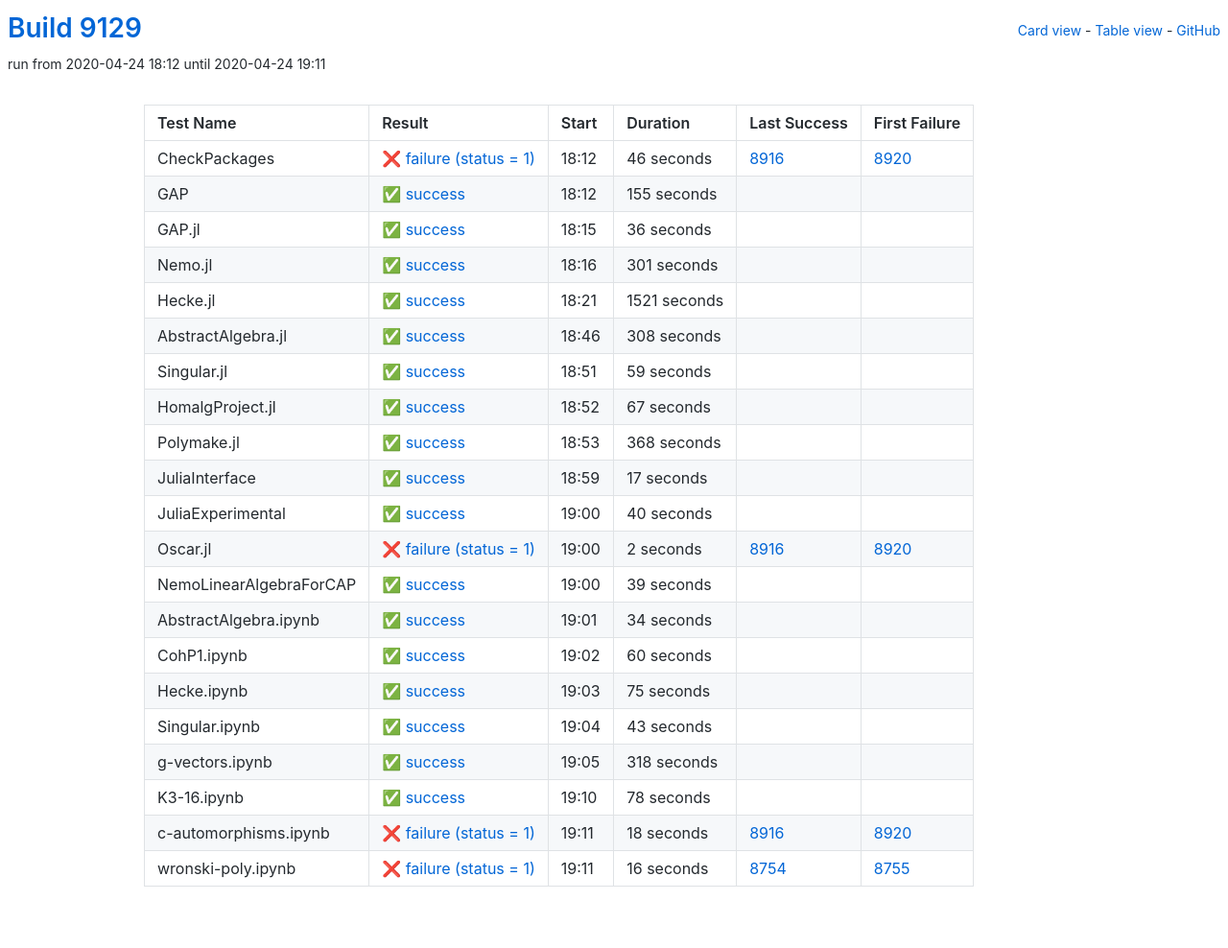
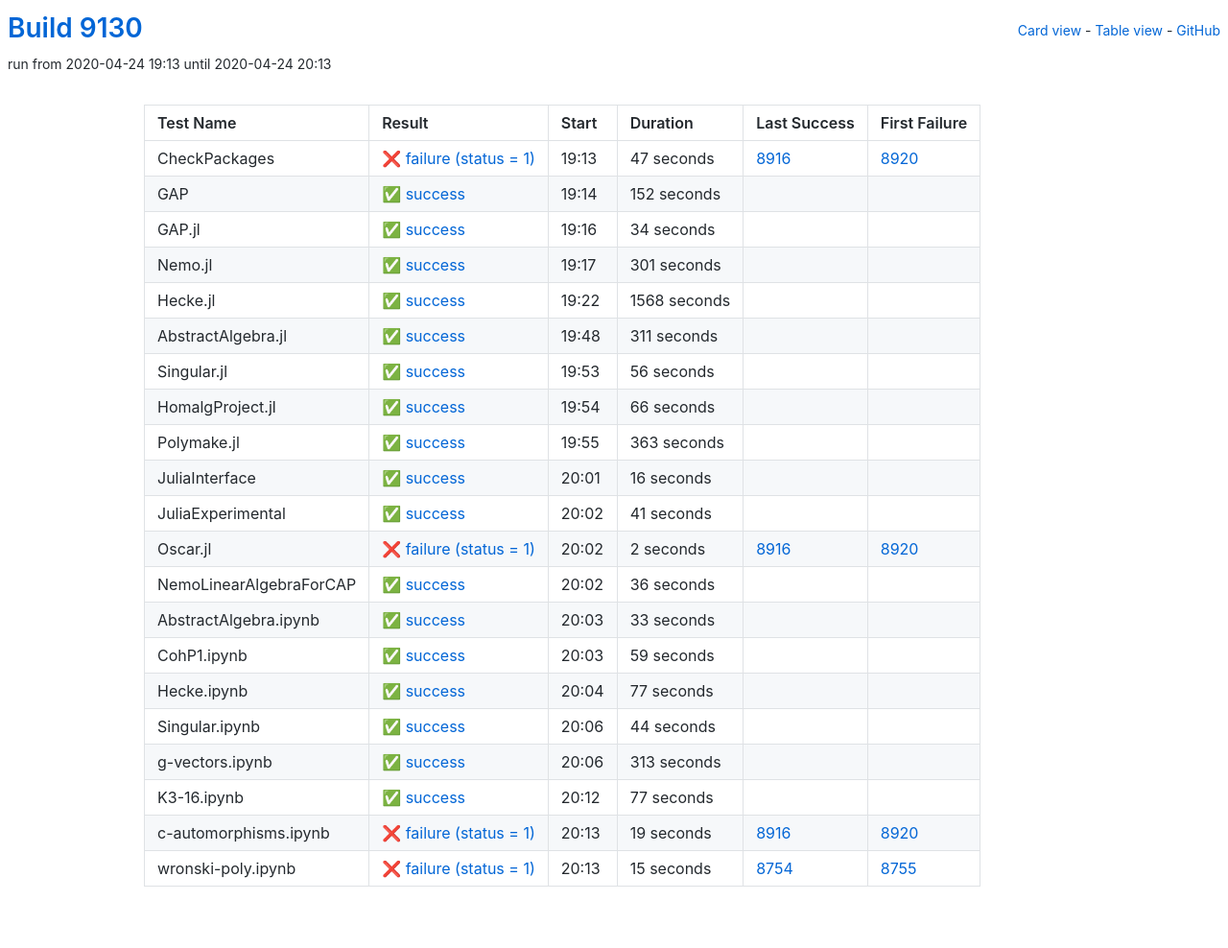
Before and after one commit to oscar-system/oscar-ci-status, a Jekyll site: the page built from table.html, in a window 1280 px wide. Shown: the whole page at 96% size. Built offline with Jekyll 4.4.1, drawn with Linux system fonts in a browser that asks for light colours.

Commit message:
Build 9130

```diff
--- a/_data/ci.yml
+++ b/_data/ci.yml
@@ -1,38 +1,38 @@
-build: 9129
-build_url: https://oscarci.mathematik.uni-kl.de/job/oscar/9129/
+build: 9130
+build_url: https://oscarci.mathematik.uni-kl.de/job/oscar/9130/
 job: oscar
 tests:
-- duration: 46
+- duration: 47
   exitcode: 1
   first_failure: 8920
   first_failure_url: https://oscarci.mathematik.uni-kl.de/job/oscar/8920/
   last_success: 8916
   last_success_url: https://oscarci.mathematik.uni-kl.de/job/oscar/8916/
-  log: https://oscarci.mathematik.uni-kl.de/job/oscar/9129/artifact/logs/build-9129/CheckPackages.log
+  log: https://oscarci.mathematik.uni-kl.de/job/oscar/9130/artifact/logs/build-9130/CheckPackages.log
   name: CheckPackages
-  start: 2020-04-24 18:12
+  start: 2020-04-24 19:13
   status: failure
   success: false
-- duration: 155
+- duration: 152
   exitcode: 0
   first_failure: false
   first_failure_url: null
   last_success: false
   last_success_url: null
-  log: https://oscarci.mathematik.uni-kl.de/job/oscar/9129/artifact/logs/build-9129/GAP.log
+  log: https://oscarci.mathematik.uni-kl.de/job/oscar/9130/artifact/logs/build-9130/GAP.log
   name: GAP
-  start: 2020-04-24 18:12
+  start: 2020-04-24 19:14
   status: success
   success: true
-- duration: 36
+- duration: 34
   exitcode: 0
   first_failure: false
   first_failure_url: null
   last_success: false
   last_success_url: null
-  log: https://oscarci.mathematik.uni-kl.de/job/oscar/9129/artifact/logs/build-9129/GAP.jl.log
+  log: https://oscarci.mathematik.uni-kl.de/job/oscar/9130/artifact/logs/build-9130/GAP.jl.log
   name: GAP.jl
-  start: 2020-04-24 18:15
+  start: 2020-04-24 19:16
   status: success
   success: true
 - duration: 301
@@ -41,31 +41,119 @@ tests:
   first_failure_url: null
   last_success: false
   last_success_url: null
-  log: https://oscarci.mathematik.uni-kl.de/job/oscar/9129/artifact/logs/build-9129/Nemo.jl.log
+  log: https://oscarci.mathematik.uni-kl.de/job/oscar/9130/artifact/logs/build-9130/Nemo.jl.log
   name: Nemo.jl
-  start: 2020-04-24 18:16
+  start: 2020-04-24 19:17
   status: success
   success: true
-- duration: 1521
+- duration: 1568
   exitcode: 0
   first_failure: false
   first_failure_url: null
   last_success: false
   last_success_url: null
-  log: https://oscarci.mathematik.uni-kl.de/job/oscar/9129/artifact/logs/build-9129/Hecke.jl.log
+  log: https://oscarci.mathematik.uni-kl.de/job/oscar/9130/artifact/logs/build-9130/Hecke.jl.log
   name: Hecke.jl
-  start: 2020-04-24 18:21
+  start: 2020-04-24 19:22
   status: success
   success: true
-- duration: 308
+- duration: 311
   exitcode: 0
   first_failure: false
   first_failure_url: null
   last_success: false
   last_success_url: null
-  log: https://oscarci.mathematik.uni-kl.de/job/oscar/9129/artifact/logs/build-9129/AbstractAlgebra.jl.log
+  log: https://oscarci.mathematik.uni-kl.de/job/oscar/9130/artifact/logs/build-9130/AbstractAlgebra.jl.log
   name: AbstractAlgebra.jl
-  start: 2020-04-24 18:46
+  start: 2020-04-24 19:48
+  status: success
+  success: true
+- duration: 56
+  exitcode: 0
+  first_failure: false
+  first_failure_url: null
+  last_success: false
+  last_success_url: null
+  log: https://oscarci.mathematik.uni-kl.de/job/oscar/9130/artifact/logs/build-9130/Singular.jl.log
+  name: Singular.jl
+  start: 2020-04-24 19:53
+  status: success
+  success: true
+- duration: 66
+  exitcode: 0
+  first_failure: false
+  first_failure_url: null
+  last_success: false
+  last_success_url: null
+  log: https://oscarci.mathematik.uni-kl.de/job/oscar/9130/artifact/logs/build-9130/HomalgProject.jl.log
+  name: HomalgProject.jl
+  start: 2020-04-24 19:54
+  status: success
+  success: true
+- duration: 363
+  exitcode: 0
+  first_failure: false
+  first_failure_url: null
+  last_success: false
+  last_success_url: null
+  log: https://oscarci.mathematik.uni-kl.de/job/oscar/9130/artifact/logs/build-9130/Polymake.jl.log
+  name: Polymake.jl
+  start: 2020-04-24 19:55
+  status: success
+  success: true
+- duration: 16
+  exitcode: 0
+  first_failure: false
+  first_failure_url: null
+  last_success: false
+  last_success_url: null
+  log: https://oscarci.mathematik.uni-kl.de/job/oscar/9130/artifact/logs/build-9130/JuliaInterface.log
+  name: JuliaInterface
+  start: 2020-04-24 20:01
+  status: success
+  success: true
+- duration: 41
+  exitcode: 0
+  first_failure: false
+  first_failure_url: null
+  last_success: false
+  last_success_url: null
+  log: https://oscarci.mathematik.uni-kl.de/job/oscar/9130/artifact/logs/build-9130/JuliaExperimental.log
+  name: JuliaExperimental
+  start: 2020-04-24 20:02
+  status: success
+  success: true
+- duration: 2
+  exitcode: 1
+  first_failure: 8920
+  first_failure_url: https://oscarci.mathematik.uni-kl.de/job/oscar/8920/
+  last_success: 8916
+  last_success_url: https://oscarci.mathematik.uni-kl.de/job/oscar/8916/
+  log: https://oscarci.mathematik.uni-kl.de/job/oscar/9130/artifact/logs/build-9130/Oscar.jl.log
+  name: Oscar.jl
+  start: 2020-04-24 20:02
+  status: failure
+  success: false
+- duration: 36
+  exitcode: 0
+  first_failure: false
+  first_failure_url: null
+  last_success: false
+  last_success_url: null
+  log: https://oscarci.mathematik.uni-kl.de/job/oscar/9130/artifact/logs/build-9130/NemoLinearAlgebraForCAP.log
+  name: NemoLinearAlgebraForCAP
+  start: 2020-04-24 20:02
+  status: success
+  success: true
+- duration: 33
+  exitcode: 0
+  first_failure: false
+  first_failure_url: null
+  last_success: false
+  last_success_url: null
+  log: https://oscarci.mathematik.uni-kl.de/job/oscar/9130/artifact/logs/build-9130/AbstractAlgebra.ipynb.log
+  name: AbstractAlgebra.ipynb
+  start: 2020-04-24 20:03
   status: success
   success: true
 - duration: 59
@@ -74,162 +162,74 @@ tests:
   first_failure_url: null
   last_success: false
   last_success_url: null
-  log: https://oscarci.mathematik.uni-kl.de/job/oscar/9129/artifact/logs/build-9129/Singular.jl.log
-  name: Singular.jl
-  start: 2020-04-24 18:51
+  log: https://oscarci.mathematik.uni-kl.de/job/oscar/9130/artifact/logs/build-9130/CohP1.ipynb.log
+  name: CohP1.ipynb
+  start: 2020-04-24 20:03
   status: success
   success: true
-- duration: 67
+- duration: 77
   exitcode: 0
   first_failure: false
   first_failure_url: null
   last_success: false
   last_success_url: null
-  log: https://oscarci.mathematik.uni-kl.de/job/oscar/9129/artifact/logs/build-9129/HomalgProject.jl.log
-  name: HomalgProject.jl
-  start: 2020-04-24 18:52
+  log: https://oscarci.mathematik.uni-kl.de/job/oscar/9130/artifact/logs/build-9130/Hecke.ipynb.log
+  name: Hecke.ipynb
+  start: 2020-04-24 20:04
   status: success
   success: true
-- duration: 368
+- duration: 44
   exitcode: 0
   first_failure: false
   first_failure_url: null
   last_success: false
   last_success_url: null
-  log: https://oscarci.mathematik.uni-kl.de/job/oscar/9129/artifact/logs/build-9129/Polymake.jl.log
-  name: Polymake.jl
-  start: 2020-04-24 18:53
+  log: https://oscarci.mathematik.uni-kl.de/job/oscar/9130/artifact/logs/build-9130/Singular.ipynb.log
+  name: Singular.ipynb
+  start: 2020-04-24 20:06
   status: success
   success: true
-- duration: 17
+- duration: 313
   exitcode: 0
   first_failure: false
   first_failure_url: null
   last_success: false
   last_success_url: null
-  log: https://oscarci.mathematik.uni-kl.de/job/oscar/9129/artifact/logs/build-9129/JuliaInterface.log
-  name: JuliaInterface
-  start: 2020-04-24 18:59
+  log: https://oscarci.mathematik.uni-kl.de/job/oscar/9130/artifact/logs/build-9130/g-vectors.ipynb.log
+  name: g-vectors.ipynb
+  start: 2020-04-24 20:06
   status: success
   success: true
-- duration: 40
+- duration: 77
   exitcode: 0
   first_failure: false
   first_failure_url: null
   last_success: false
   last_success_url: null
-  log: https://oscarci.mathematik.uni-kl.de/job/oscar/9129/artifact/logs/build-9129/JuliaExperimental.log
-  name: JuliaExperimental
-  start: 2020-04-24 19:00
+  log: https://oscarci.mathematik.uni-kl.de/job/oscar/9130/artifact/logs/build-9130/K3-16.ipynb.log
+  name: K3-16.ipynb
+  start: 2020-04-24 20:12
   status: success
   success: true
-- duration: 2
+- duration: 19
   exitcode: 1
   first_failure: 8920
   first_failure_url: https://oscarci.mathematik.uni-kl.de/job/oscar/8920/
   last_success: 8916
   last_success_url: https://oscarci.mathematik.uni-kl.de/job/oscar/8916/
-  log: https://oscarci.mathematik.uni-kl.de/job/oscar/9129/artifact/logs/build-9129/Oscar.jl.log
-  name: Oscar.jl
-  start: 2020-04-24 19:00
+  log: https://oscarci.mathematik.uni-kl.de/job/oscar/9130/artifact/logs/build-9130/c-automorphisms.ipynb.log
+  name: c-automorphisms.ipynb
+  start: 2020-04-24 20:13
   status: failure
   success: false
-- duration: 39
-  exitcode: 0
-  first_failure: false
-  first_failure_url: null
-  last_success: false
-  last_success_url: null
-  log: https://oscarci.mathematik.uni-kl.de/job/oscar/9129/artifact/logs/build-9129/NemoLinearAlgebraForCAP.log
-  name: NemoLinearAlgebraForCAP
-  start: 2020-04-24 19:00
-  status: success
-  success: true
-- duration: 34
-  exitcode: 0
-  first_failure: false
-  first_failure_url: null
-  last_success: false
-  last_success_url: null
-  log: https://oscarci.mathematik.uni-kl.de/job/oscar/9129/artifact/logs/build-9129/AbstractAlgebra.ipynb.log
-  name: AbstractAlgebra.ipynb
-  start: 2020-04-24 19:01
-  status: success
-  success: true
-- duration: 60
-  exitcode: 0
-  first_failure: false
-  first_failure_url: null
-  last_success: false
-  last_success_url: null
-  log: https://oscarci.mathematik.uni-kl.de/job/oscar/9129/artifact/logs/build-9129/CohP1.ipynb.log
-  name: CohP1.ipynb
-  start: 2020-04-24 19:02
-  status: success
-  success: true
-- duration: 75
-  exitcode: 0
-  first_failure: false
-  first_failure_url: null
-  last_success: false
-  last_success_url: null
-  log: https://oscarci.mathematik.uni-kl.de/job/oscar/9129/artifact/logs/build-9129/Hecke.ipynb.log
-  name: Hecke.ipynb
-  start: 2020-04-24 19:03
-  status: success
-  success: true
-- duration: 43
-  exitcode: 0
-  first_failure: false
-  first_failure_url: null
-  last_success: false
-  last_success_url: null
-  log: https://oscarci.mathematik.uni-kl.de/job/oscar/9129/artifact/logs/build-9129/Singular.ipynb.log
-  name: Singular.ipynb
-  start: 2020-04-24 19:04
-  status: success
-  success: true
-- duration: 318
-  exitcode: 0
-  first_failure: false
-  first_failure_url: null
-  last_success: false
-  last_success_url: null
-  log: https://oscarci.mathematik.uni-kl.de/job/oscar/9129/artifact/logs/build-9129/g-vectors.ipynb.log
-  name: g-vectors.ipynb
-  start: 2020-04-24 19:05
-  status: success
-  success: true
-- duration: 78
-  exitcode: 0
-  first_failure: false
-  first_failure_url: null
-  last_success: false
-  last_success_url: null
-  log: https://oscarci.mathematik.uni-kl.de/job/oscar/9129/artifact/logs/build-9129/K3-16.ipynb.log
-  name: K3-16.ipynb
-  start: 2020-04-24 19:10
-  status: success
-  success: true
-- duration: 18
-  exitcode: 1
-  first_failure: 8920
-  first_failure_url: https://oscarci.mathematik.uni-kl.de/job/oscar/8920/
-  last_success: 8916
-  last_success_url: https://oscarci.mathematik.uni-kl.de/job/oscar/8916/
-  log: https://oscarci.mathematik.uni-kl.de/job/oscar/9129/artifact/logs/build-9129/c-automorphisms.ipynb.log
-  name: c-automorphisms.ipynb
-  start: 2020-04-24 19:11
-  status: failure
-  success: false
-- duration: 16
+- duration: 15
   exitcode: 1
   first_failure: 8755
   first_failure_url: https://oscarci.mathematik.uni-kl.de/job/oscar/8755/
   last_success: 8754
   last_success_url: https://oscarci.mathematik.uni-kl.de/job/oscar/8754/
-  log: https://oscarci.mathematik.uni-kl.de/job/oscar/9129/artifact/logs/build-9129/wronski-poly.ipynb.log
+  log: https://oscarci.mathematik.uni-kl.de/job/oscar/9130/artifact/logs/build-9130/wronski-poly.ipynb.log
   name: wronski-poly.ipynb
-  start: 2020-04-24 19:11
+  start: 2020-04-24 20:13
   status: failure
   success: false
```
Also changed, not shown: README.md.
